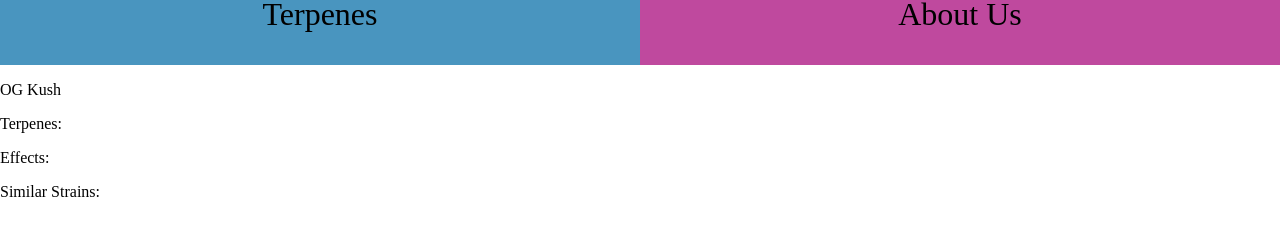
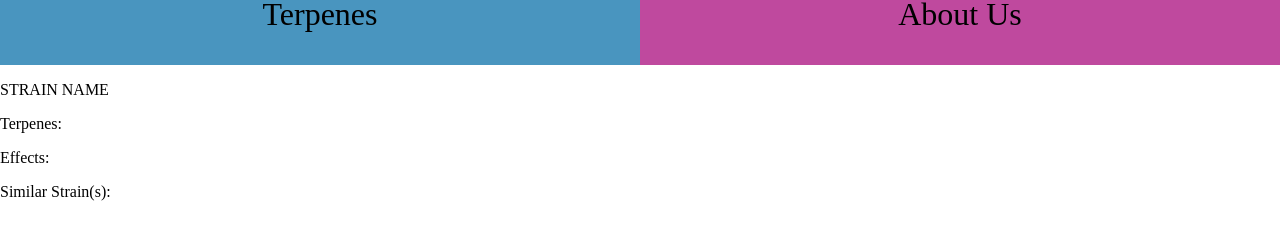
Before and after one commit to irmakerdem/terps, a React (Create React App) app: page /details in a window 1280 px wide. Shown: the part 155-406 px from the top of the page. Built offline with nearby package versions, Linux system fonts and the light colour scheme; a web font is replaced by a local one.

Commit message:
Update App to start passing props

```diff
--- a/src/App.js
+++ b/src/App.js
@@ -1,13 +1,50 @@
-import React from 'react';
+import React, {useState} from 'react';
 import NavBar from './Components/NavBar/NavBar';
 import Footer from './Components/Footer/Footer';
 import Routes from './Components/Routes/Routes';
+import mockData from './mockData';
 
 const App = () => {
+
+  const [matchingStrain, setMatchingStrain] = useState({});
+
+  // const searchStrain = (inputStrain) => {
+  //   // console.log(inputStrain)
+  //   let foundStrain = mockData.find((mock) => {
+  //     // console.log(mock)
+  //     if (inputStrain === mock.strain) {
+  //       console.log(mock.effects)
+  //       console.log(matchingStrain)
+  //       return mock
+  //     }
+  //   })
+  //   // console.log(mock)
+  //   setMatchingStrain(foundStrain)
+  //   console.log(matchingStrain)
+  //   // return matchingStrain
+  // }
+
+  const searchStrain = (inputStrain) => {
+    // console.log(inputStrain)
+    let foundStrain = mockData.find((mock) => {
+      // console.log(mock)
+      let name = mock.strain.toLowerCase()
+      if (name.includes(inputStrain.toLowerCase())) {
+        console.log(mock.effects)
+        console.log(matchingStrain)
+        return mock
+      }
+    })
+    // console.log(mock)
+    setMatchingStrain(foundStrain)
+    console.log(matchingStrain)
+    // return matchingStrain
+  }
+
   return (
-    <main className="App">
+    <main className='App'>
       <NavBar />
-      <Routes />
+      <Routes searchStrain={searchStrain} matchingStrain={matchingStrain}/>
       <Footer />
     </main>
   );
--- a/src/Components/Routes/Routes.js
+++ b/src/Components/Routes/Routes.js
@@ -5,7 +5,8 @@
 import TerpenesView from '../../Views/TerpenesView/TerpenesView';
 import DetailsView from '../../Views/DetailsView/DetailsView';
 
-const Routes = () => {
+const Routes = ( { searchStrain, matchingStrain } ) => {
+  console.log(matchingStrain)
   return (
     <Switch>
       <Route exact path='/about'>
@@ -15,10 +16,10 @@
         <TerpenesView />
       </Route>
       <Route exact path='/details'>
-        <DetailsView />
+        <DetailsView matchingStrain={matchingStrain}/>
       </Route>
       <Route exact path='/'>
-        <HomeView />
+        <HomeView searchStrain={searchStrain} />
       </Route>
     </Switch>
   )
--- a/src/Components/SearchBar/SearchBar.js
+++ b/src/Components/SearchBar/SearchBar.js
@@ -3,59 +3,43 @@
 import { Link } from 'react-router-dom';
 // import mockData from './../../mockData';
 
-const SearchBar = () => {
-  const [myStrain, setMyStrain] = useState("");
-
-  const data = [
-    {
-      "id": 1,
-      "strain": "Gelato",
-      "terpenes": ["linalool, limonene"],
-      "effects": ["calm"],
-      "similar strains": ["Purple Punch"]
-    },
-    {
-      "id": 2,
-      "strain": "Sour Diesel",
-      "terpenes": ["linalool, humulene, camphene"],
-      "effects": ["euphoric", "focus", "cerebral"],
-      "similar strains": ["Skywalker OG", "Gelatti Cake"]
-    },
-    {
-      "id": 3,
-      "strain": "Kush Envy",
-      "terpenes": ["limonene"],
-      "effects": ["anti-inflammatory", "uplifting"],
-      "similar strains": ["Wedding Cake", "Crescendo"]
-    },
-  ]
+const SearchBar = ( {searchStrain} ) => {
+  const [inputStrain, setInputStrain] = useState('');
+  // const [matchingStrain, setMatchingStrain] = useState({});
 
   const getInputValue = (event) => {
     //event is the click in search bar
-    setMyStrain(event.target.value)
-    // console.log(event.target.value)
-    return event.target.value
+    setInputStrain(event.target.value)
+    console.log(inputStrain)
+    //what we tyoed get's svaed as state
+    // searchStrain(event.target.value)
   }
 
-  const searchStrain = () => {
-    // console.log(myStrain)
-    data.find((mock) => {
-      console.log(mock)
-      if (myStrain === mock.strain) {
-        console.log(mock.effects)
-        return mock
-      }
-    })
-  }
+  // const searchStrain = () => {
+  //   console.log(inputStrain)
+  //   let mock = mockData.find((mock) => {
+  //     // console.log(mock)
+  //     if (inputStrain === mock.strain) {
+  //       console.log(mock.effects)
+  //       console.log(matchingStrain)
+  //       return mock
+  //     }
+  //   })
+  //   console.log(mock)
+  //   setMatchingStrain({...matchingStrain, mock})
+  //   console.log(matchingStrain)
+  //   return matchingStrain
+  // }
 
   return (
     <>
+      {/* {console.log(matchingStrain)} */}
       <h3 className='directions'>Search your favorite cultivar to view cultivars of similar terpene profiles.</h3>
       <form>
         <input name='search' type='text' placeholder='Search' onChange={ (event) => getInputValue(event) }></input>
       </form>
-      <Link to='/details'>
-        <button className='go' onClick={() => searchStrain()}>GO</button>
+      <Link to='/details' className='fake-button'>
+        <button className='go' onClick={() => {searchStrain(inputStrain)}}>GO</button>
       </Link>
     </>
   )
--- a/src/Components/SearchBar/SearchBar.scss
+++ b/src/Components/SearchBar/SearchBar.scss
@@ -2,3 +2,8 @@
   padding: 1rem;
   text-align: center;
 }
+
+// .fake-button {
+//   border: 2px solid black;
+//   width: fit-content;
+// }
--- a/src/Views/DetailsView/DetailsView.js
+++ b/src/Views/DetailsView/DetailsView.js
@@ -1,14 +1,15 @@
 import React from 'react';
 import './DetailsView.scss';
 
-const DetailsView = () => {
+const DetailsView = ( {matchingStrain} ) => {
+  console.log(matchingStrain)
   return (
     <div className='details-container'>
-      <p>OG Kush</p>
-      {/* <p>Terpenes: {data.terpenes}</p> */}
-      <p>Terpenes:</p>
-      <p>Effects:</p>
-      <p>Similar Strains:</p>
+      <p>STRAIN NAME</p>
+      <p>{matchingStrain.strain}</p>
+      <p>Terpenes: {matchingStrain.terpenes}</p>
+      <p>Effects: {matchingStrain.effects}</p>
+      <p>Similar Strain(s): {matchingStrain.similar}</p>
     </div>
   )
 }
--- a/src/Views/HomeView/HomeView.js
+++ b/src/Views/HomeView/HomeView.js
@@ -4,13 +4,13 @@
 import trichomes from './../../assets/trichome-logo.png';
 import './HomeView.scss';
 
-const HomeView = () => {
+const HomeView = ( {searchStrain} ) => {
 
   return (
     <div className='homeview-container'>
       <img src={trichomes} alt='trichomes illustration' className='trichomes'></img>
       {/* <Dropdown /> */}
-      <SearchBar />
+      <SearchBar searchStrain={searchStrain}/>
     </div>
   )
 }
--- a/src/mockData.js
+++ b/src/mockData.js
@@ -1,24 +1,31 @@
 const mockData = [
   {
-    "id": 1,
-    "strain": "Gelato",
-    "terpenes": ["linalool, limonene"],
-    "effects": ["calm"],
-    "similar strains": ["Purple Punch"]
+    'id': 1,
+    'strain': 'Gelato',
+    'terpenes': ['linalool, limonene'],
+    'effects': ['calm'],
+    'similar': ['Purple Punch']
   },
   {
-    "id": 2,
-    "strain": "Sour Diesel",
-    "terpenes": ["linalool, humulene, camphene"],
-    "effects": ["euphoric", "focus", "cerebral"],
-    "similar strains": ["Skywalker OG", "Gelatti Cake"]
+    'id': 2,
+    'strain': 'Sour Diesel',
+    'terpenes': ['linalool, humulene, camphene'],
+    'effects': ['euphoric', 'focus', 'cerebral'],
+    'similar': ['Skywalker OG', 'Gelatti Cake']
   },
   {
-    "id": 3,
-    "strain": "Kush Envy",
-    "terpenes": ["limonene"],
-    "effects": ["anti-inflammatory", "uplifting"],
-    "similar strains": ["Wedding Cake", "Crescendo"]
+    'id': 3,
+    'strain': 'Kush Envy',
+    'terpenes': ['limonene'],
+    'effects': ['anti-inflammatory', 'uplifting'],
+    'similar': ['Wedding Cake', 'Crescendo']
+  },
+  {
+    'id': 4,
+    'strain': 'Gelato Orange',
+    'terpenes': ['linalool, limonene'],
+    'effects': ['calm'],
+    'similar': ['Purple Punch']
   },
 ]
 
```
